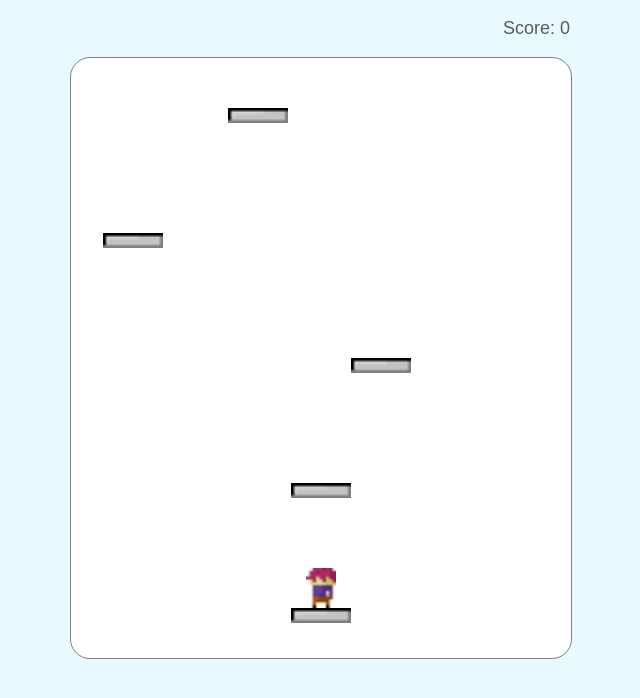
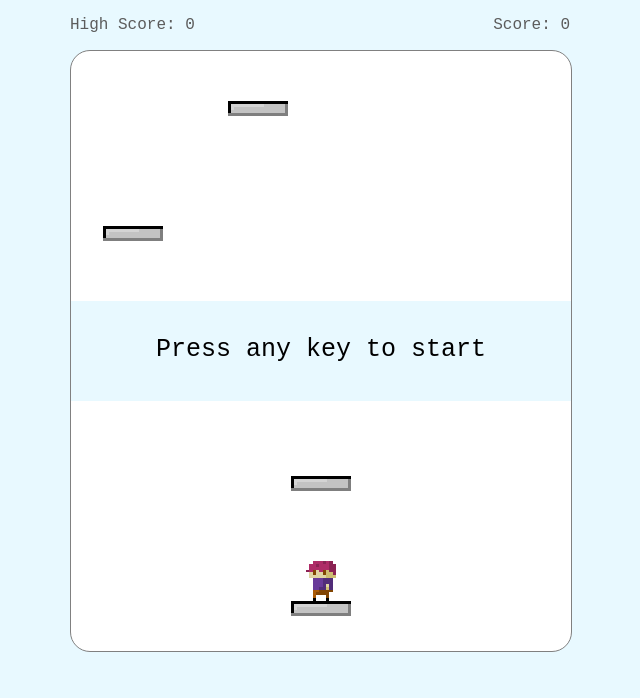
Before and after one commit to levi-wj/dude-jump, a plain HTML site: page index.html in a window 1280 px wide. Shown: the whole page, without its empty margins (320-960 px from the left). Drawn offline with Linux system fonts and the light colour scheme.

Commit message:
Added banner messages and high score counter

```diff
--- a/index.html
+++ b/index.html
@@ -8,7 +8,7 @@
     <title>Dude Jump</title>
     <style>
         body {
-            background-color: rgb(232 249 255);
+            background-color: #e8f9ff;
             margin: 0;
         }
         main {
@@ -16,11 +16,13 @@
             margin: 0 auto;
             text-align: center;
         }
-        #score {
-            text-align: right;
+        .header {
+            display: flex;
+            justify-content: space-between;
+            font-size: large;
+            font-family: monospace;
+            margin-top: 1em;
             margin-bottom: 1em;
-            font-size: large;
-            font-family: fantasy, sans-serif;
             color: #5c5c5c;
         }
         #game {
@@ -32,7 +34,10 @@
 </head>
 <body>
     <main>
-        <p id="score">Score: 0</p>
+        <div class="header">
+            <span id="hiscore">High Score: 0</span>
+            <span id="score">Score: 0</span>
+        </div>
         <canvas id="game"></canvas>
     </main>
 </body>
--- a/main.js
+++ b/main.js
@@ -7,15 +7,33 @@ let score = {
     oldNum: 0,
     init: function() {
         this.counter = document.getElementById('score');
+        this.hiScoreEle = document.getElementById('hiscore');
+        this.hiScore = localStorage.getItem('hiScore') ?? 0;
+        this.updateHighScoreEle();
     },
     updateScore: function (score) {
         this.oldNum = this.num;
         this.num = score;
     },
-    updateEle: function () {
+    updateHighScore: function () {
+        if (this.num > this.hiScore) {
+            this.hiScore = this.num;
+            localStorage.setItem('hiScore', this.hiScore);
+            this.updateHighScoreEle();
+        }
+    },
+    updateScoreEle: function () {
         if (this.num !== this.oldNum) {
             this.counter.innerText = 'Score: ' + this.num;
         }
+    },
+    updateHighScoreEle: function () {
+        this.hiScoreEle.innerText = 'High Score: ' + this.hiScore;
+    },
+    resetHighScore: function () {
+        this.hiScore = 0;
+        localStorage.setItem('hiScore', this.hiScore);
+        this.updateHighScoreEle();
     }
 }
 
@@ -26,12 +44,31 @@ let area = {
         this.canvas.width = this.size.w;
         this.canvas.height = this.size.h;
         this.ctx = this.canvas.getContext('2d');
+    },
+    clear: function () {
+        this.ctx.reset();
         this.ctx.imageSmoothingEnabled = false;
-        this.ctx.font = '48px serif';
-        this.ctx.fillStyle = "black";
     },
     centerObjH: function (w) {
         return (area.size.w / 2) - (w / 2);
+    },
+    drawMsgBanner: function (title, subtitle) {
+        // Background box
+        this.ctx.rect(0, (area.size.h / 2) - 100 / 2, area.size.w, 100);
+        this.ctx.fillStyle = '#e8f9ff';
+        this.ctx.fill();
+
+        // Title
+        this.ctx.fillStyle = 'black';
+        this.ctx.textAlign = "center";
+        this.ctx.font = '25px monospace';
+        this.ctx.fillText(title, (area.size.w / 2), (area.size.h / 2) - (subtitle ? 2 : -5));
+
+        // Subtitle
+        if (subtitle) {
+            this.ctx.font = '15px monospace';
+            this.ctx.fillText(subtitle, (area.size.w / 2), (area.size.h / 2) + 18);
+        }
     },
     intersectRects: function (r1pos, r1size, r2pos, r2size) {
         return (
@@ -156,19 +193,21 @@ function startGame() {
         // Check if the player fell offscreen
         if (camera.getDrawnPos(player).y > area.size.h) {
             window.clearInterval(gameLoop);
-            // area.ctx.fillText('Game over!', area.size.w / 2, area.size.h / 2);
-            area.ctx.fillText('Game over!', 50, 50);
+            score.updateHighScore();
+            setTimeout(() => {
+                area.drawMsgBanner('Game over!', 'Reload to play again');
+            }, 200);
         }
 
         score.updateScore(Math.floor(frame / 20));
-        score.updateEle();
+        score.updateScoreEle();
         drawFrame();
         frame++;
     }, 20);
 };
 
 function drawFrame() {
-    area.ctx.reset();
+    area.clear();
     camera.draw(player);
     platforms.drawPlatforms();
 }
@@ -203,5 +242,8 @@ window.addEventListener('load', () => {
     platforms.init();
     score.init();
 
-    setTimeout(drawFrame, 100);
+    setTimeout(() => {
+        drawFrame();
+        area.drawMsgBanner('Press any key to start');
+    }, 100);
 });
```
